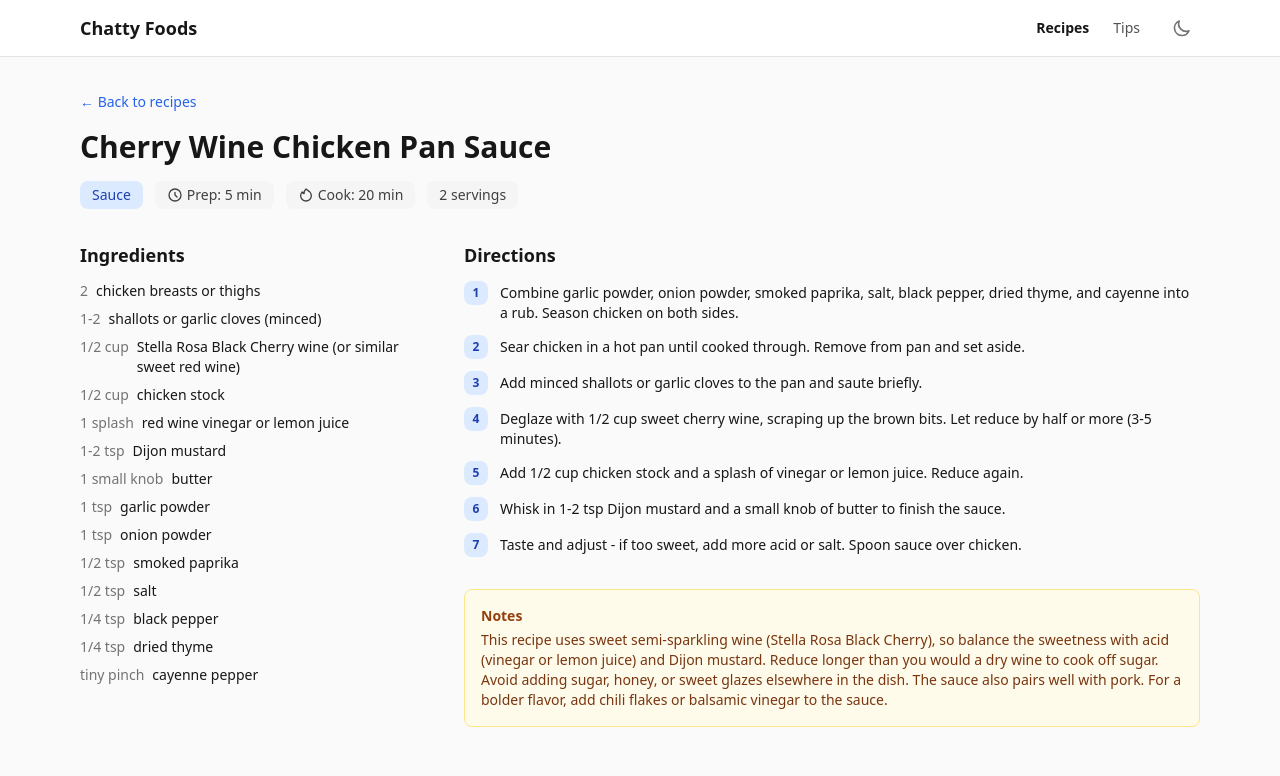
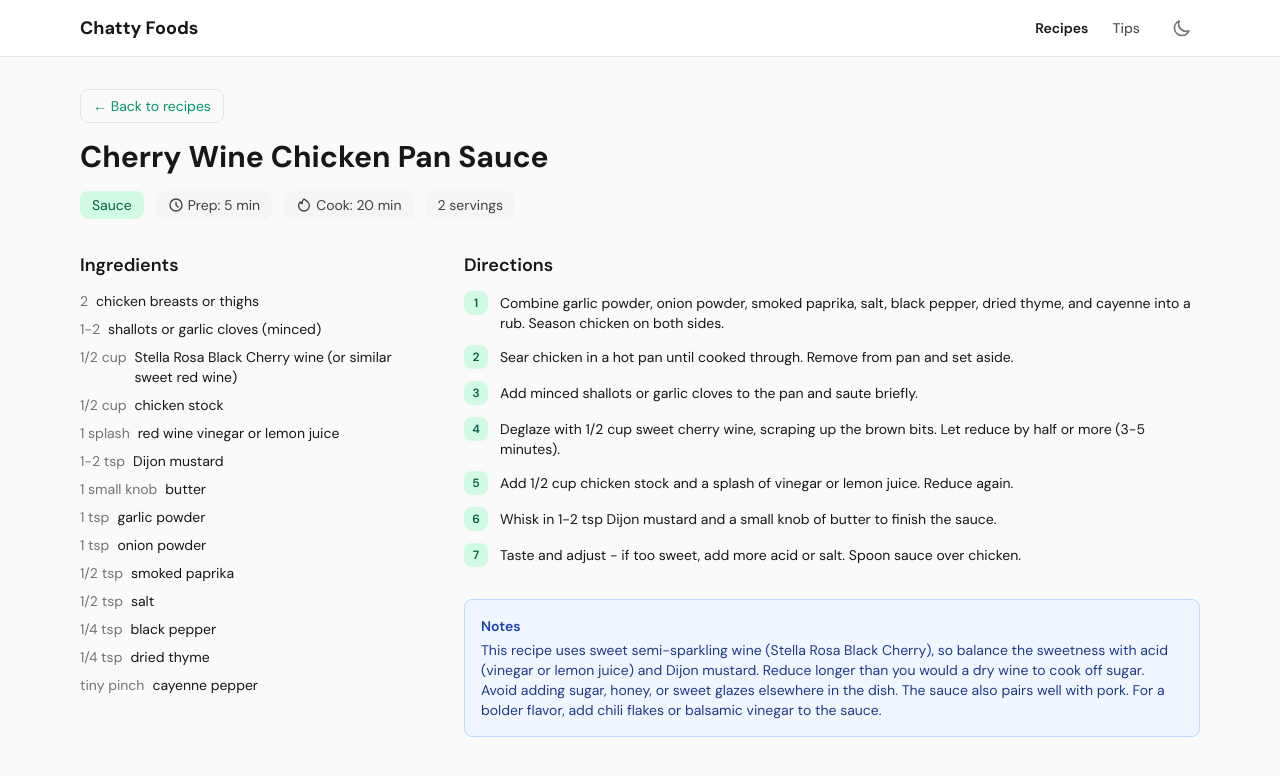
Before and after one commit to dylanhebert/chatty-foods, a Flask app: page /recipes/1 in a window 1280 px wide. Shown: the top 776 px of the page. Run offline with Flask 3, Linux system fonts and the light colour scheme; data comes from the database, SQL or seed files in the repository; some libraries are stand-ins or nearby versions.

Commit message:
Update colors and font

```diff
--- a/templates/base.html
+++ b/templates/base.html
@@ -4,6 +4,9 @@
     <meta charset="UTF-8">
     <meta name="viewport" content="width=device-width, initial-scale=1.0">
     <title>{% block title %}Chatty Foods{% endblock %}</title>
+    <link rel="preconnect" href="https://fonts.googleapis.com">
+    <link rel="preconnect" href="https://fonts.gstatic.com" crossorigin>
+    <link href="https://fonts.googleapis.com/css2?family=DM+Sans:ital,opsz,wght@0,9..40,100..1000;1,9..40,100..1000&display=swap" rel="stylesheet">
     <style>
         html.dark { background: #0a0a0a; color: #f5f5f5; }
     </style>
@@ -27,6 +30,9 @@
                             900: '#171717',
                             950: '#0a0a0a',
                         }
+                    },
+                    fontFamily: {
+                        sans: ['"DM Sans"', 'system-ui', 'sans-serif'],
                     }
                 }
             }
--- a/templates/index.html
+++ b/templates/index.html
@@ -7,7 +7,7 @@
     <form action="/search" method="get">
         <div class="relative">
             <input type="text" name="q" placeholder="Search recipes and tips..."
-                class="w-full px-4 py-3 pl-10 rounded-lg border border-gray-300 dark:border-gray-700 bg-white dark:bg-gray-900 text-gray-900 dark:text-gray-100 focus:outline-none focus:ring-2 focus:ring-blue-500 focus:border-transparent">
+                class="w-full px-4 py-3 pl-10 rounded-lg border border-gray-300 dark:border-gray-700 bg-white dark:bg-gray-900 text-gray-900 dark:text-gray-100 focus:outline-none focus:ring-2 focus:ring-emerald-500 focus:border-transparent">
             <svg class="absolute left-3 top-3.5 w-5 h-5 text-gray-400" fill="none" stroke="currentColor" viewBox="0 0 24 24">
                 <path stroke-linecap="round" stroke-linejoin="round" stroke-width="2" d="M21 21l-6-6m2-5a7 7 0 11-14 0 7 7 0 0114 0z"/>
             </svg>
@@ -38,7 +38,7 @@
                     {% endfor %}
                 </tbody>
             </table>
-            <a href="/recipes" class="block text-center text-sm text-blue-600 dark:text-blue-400 hover:underline py-2.5 border-t border-gray-200 dark:border-gray-800">View all</a>
+            <a href="/recipes" class="block text-center text-sm py-2.5 border-t border-gray-200 dark:border-gray-800 text-emerald-600 dark:text-emerald-400 hover:bg-emerald-50 dark:hover:bg-emerald-900/20 transition-colors">View all</a>
         </div>
     </div>
 
@@ -56,7 +56,7 @@
                     {% endfor %}
                 </tbody>
             </table>
-            <a href="/tips" class="block text-center text-sm text-blue-600 dark:text-blue-400 hover:underline py-2.5 border-t border-gray-200 dark:border-gray-800">View all</a>
+            <a href="/tips" class="block text-center text-sm py-2.5 border-t border-gray-200 dark:border-gray-800 text-emerald-600 dark:text-emerald-400 hover:bg-emerald-50 dark:hover:bg-emerald-900/20 transition-colors">View all</a>
         </div>
     </div>
 </div>
--- a/templates/recipe.html
+++ b/templates/recipe.html
@@ -5,13 +5,13 @@
 
 {% block content %}
 <div class="mb-4">
-    <a href="/recipes" class="text-sm text-blue-600 dark:text-blue-400 hover:underline">&larr; Back to recipes</a>
+    <a href="/recipes" class="inline-flex items-center gap-1 px-3 py-1.5 rounded-lg text-sm border border-gray-200 dark:border-gray-700 text-emerald-600 dark:text-emerald-400 hover:border-emerald-400 dark:hover:border-emerald-500 transition-colors">&larr; Back to recipes</a>
 </div>
 
 <h1 class="text-3xl font-bold mb-4">{{ recipe.title }}</h1>
 
 <div class="flex flex-wrap gap-3 mb-8">
-    <span class="inline-flex items-center px-3 py-1 rounded-lg text-sm bg-blue-100 dark:bg-blue-900/40 text-blue-800 dark:text-blue-300 capitalize">{{ recipe.category }}</span>
+    <span class="inline-flex items-center px-3 py-1 rounded-lg text-sm bg-emerald-100 dark:bg-emerald-900/40 text-emerald-800 dark:text-emerald-300 capitalize">{{ recipe.category }}</span>
     <span class="inline-flex items-center gap-1 px-3 py-1 rounded-lg text-sm bg-gray-100 dark:bg-gray-800 text-gray-700 dark:text-gray-300">
         <svg class="w-4 h-4" fill="none" stroke="currentColor" viewBox="0 0 24 24"><path stroke-linecap="round" stroke-linejoin="round" stroke-width="2" d="M12 8v4l3 3m6-3a9 9 0 11-18 0 9 9 0 0118 0z"/></svg>
         Prep: {{ recipe.prep_time }} min
@@ -43,16 +43,16 @@
         <ol class="space-y-3">
             {% for step in directions %}
             <li class="flex gap-3 text-sm">
-                <span class="shrink-0 w-6 h-6 rounded-lg bg-blue-100 dark:bg-blue-900/40 text-blue-800 dark:text-blue-300 flex items-center justify-center text-xs font-semibold">{{ loop.index }}</span>
+                <span class="shrink-0 w-6 h-6 rounded-lg bg-emerald-100 dark:bg-emerald-900/40 text-emerald-800 dark:text-emerald-300 flex items-center justify-center text-xs font-semibold">{{ loop.index }}</span>
                 <span class="pt-0.5">{{ step }}</span>
             </li>
             {% endfor %}
         </ol>
 
         {% if recipe.notes %}
-        <div class="mt-8 p-4 rounded-lg bg-amber-50 dark:bg-amber-900/20 border border-amber-200 dark:border-amber-800/40">
-            <h3 class="text-sm font-semibold text-amber-800 dark:text-amber-300 mb-1">Notes</h3>
-            <p class="text-sm text-amber-900 dark:text-amber-200/80">{{ recipe.notes }}</p>
+        <div class="mt-8 p-4 rounded-lg bg-blue-50 dark:bg-blue-900/20 border border-blue-200 dark:border-blue-800/40">
+            <h3 class="text-sm font-semibold text-blue-800 dark:text-blue-300 mb-1">Notes</h3>
+            <p class="text-sm text-blue-900 dark:text-blue-200/80">{{ recipe.notes }}</p>
         </div>
         {% endif %}
     </div>
--- a/templates/recipes.html
+++ b/templates/recipes.html
@@ -9,13 +9,13 @@
 <div class="flex flex-wrap gap-2 mb-6">
     <a href="/recipes"
         class="px-3 py-1.5 rounded-lg text-sm border transition-colors
-        {% if not active_category %}bg-blue-600 text-white border-blue-600{% else %}bg-white dark:bg-gray-900 border-gray-200 dark:border-gray-700 hover:border-blue-400 dark:hover:border-blue-500{% endif %}">
+        {% if not active_category %}bg-emerald-600 text-white border-emerald-600{% else %}bg-white dark:bg-gray-900 border-gray-200 dark:border-gray-700 hover:border-emerald-400 dark:hover:border-emerald-500{% endif %}">
         All
     </a>
     {% for cat in categories %}
     <a href="/recipes?category={{ cat.category }}"
         class="px-3 py-1.5 rounded-lg text-sm border capitalize transition-colors
-        {% if active_category == cat.category %}bg-blue-600 text-white border-blue-600{% else %}bg-white dark:bg-gray-900 border-gray-200 dark:border-gray-700 hover:border-blue-400 dark:hover:border-blue-500{% endif %}">
+        {% if active_category == cat.category %}bg-emerald-600 text-white border-emerald-600{% else %}bg-white dark:bg-gray-900 border-gray-200 dark:border-gray-700 hover:border-emerald-400 dark:hover:border-emerald-500{% endif %}">
         {{ cat.category }}
     </a>
     {% endfor %}
--- a/templates/search.html
+++ b/templates/search.html
@@ -7,7 +7,7 @@
     <form action="/search" method="get">
         <div class="relative">
             <input type="text" name="q" value="{{ query }}" placeholder="Search recipes and tips..."
-                class="w-full px-4 py-3 pl-10 rounded-lg border border-gray-300 dark:border-gray-700 bg-white dark:bg-gray-900 text-gray-900 dark:text-gray-100 focus:outline-none focus:ring-2 focus:ring-blue-500 focus:border-transparent">
+                class="w-full px-4 py-3 pl-10 rounded-lg border border-gray-300 dark:border-gray-700 bg-white dark:bg-gray-900 text-gray-900 dark:text-gray-100 focus:outline-none focus:ring-2 focus:ring-emerald-500 focus:border-transparent">
             <svg class="absolute left-3 top-3.5 w-5 h-5 text-gray-400" fill="none" stroke="currentColor" viewBox="0 0 24 24">
                 <path stroke-linecap="round" stroke-linejoin="round" stroke-width="2" d="M21 21l-6-6m2-5a7 7 0 11-14 0 7 7 0 0114 0z"/>
             </svg>
--- a/templates/tips.html
+++ b/templates/tips.html
@@ -9,13 +9,13 @@
 <div class="flex flex-wrap gap-2 mb-6">
     <a href="/tips"
         class="px-3 py-1.5 rounded-lg text-sm border transition-colors
-        {% if not active_category %}bg-blue-600 text-white border-blue-600{% else %}bg-white dark:bg-gray-900 border-gray-200 dark:border-gray-700 hover:border-blue-400 dark:hover:border-blue-500{% endif %}">
+        {% if not active_category %}bg-emerald-600 text-white border-emerald-600{% else %}bg-white dark:bg-gray-900 border-gray-200 dark:border-gray-700 hover:border-emerald-400 dark:hover:border-emerald-500{% endif %}">
         All
     </a>
     {% for cat in categories %}
     <a href="/tips?category={{ cat.category }}"
         class="px-3 py-1.5 rounded-lg text-sm border capitalize transition-colors
-        {% if active_category == cat.category %}bg-blue-600 text-white border-blue-600{% else %}bg-white dark:bg-gray-900 border-gray-200 dark:border-gray-700 hover:border-blue-400 dark:hover:border-blue-500{% endif %}">
+        {% if active_category == cat.category %}bg-emerald-600 text-white border-emerald-600{% else %}bg-white dark:bg-gray-900 border-gray-200 dark:border-gray-700 hover:border-emerald-400 dark:hover:border-emerald-500{% endif %}">
         {{ cat.category }}
     </a>
     {% endfor %}
```
Also changed, not shown: templates/tip.html (+5 -5 lines).
